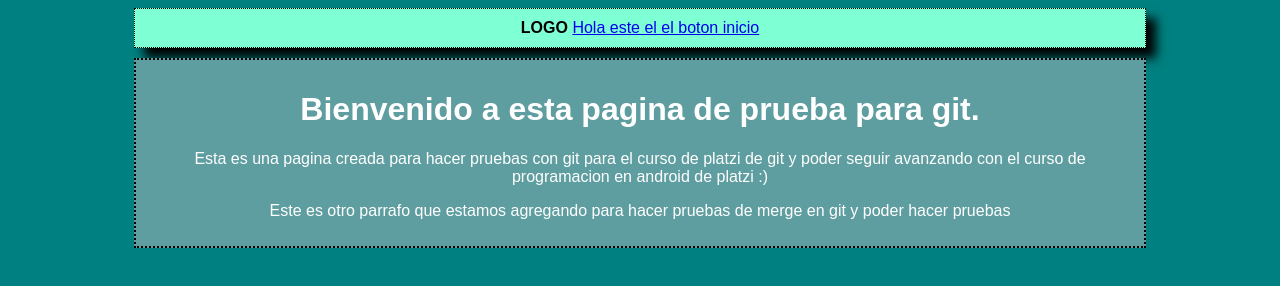
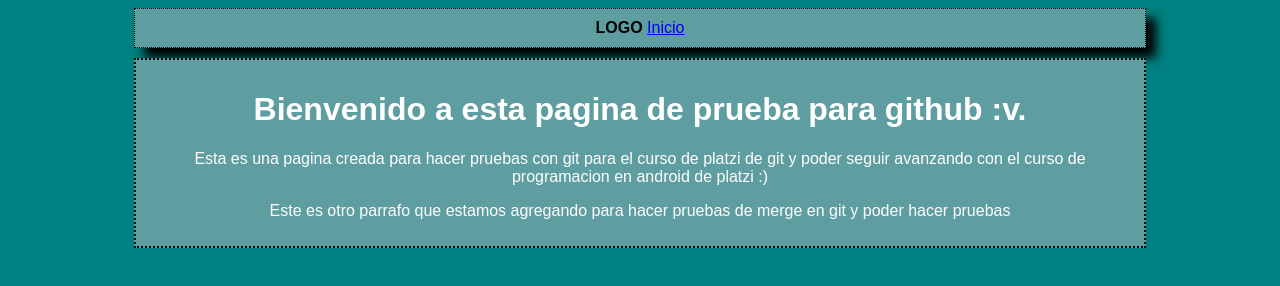
Before and after one commit to AngeloNF/curso-git-platzi, a plain HTML site: page index.html in a window 1280 px wide. Drawn offline with Linux system fonts and the light colour scheme.

Commit message:
Unifique el diseño

```diff
--- a/css/estilos.css
+++ b/css/estilos.css
@@ -12,7 +12,7 @@ body {
 #cabecera {
     padding: 10px;
     border: 1px dotted;
-    background-color: aquamarine;
+    background-color: cadetblue;
     box-shadow: 10px 10px 10px black;
     color: black;
     margin-bottom: 10px;
--- a/index.html
+++ b/index.html
@@ -12,12 +12,12 @@
     <div id="container">
         <div id="cabecera">
             <nav>
-                <span>LOGO</span> <a href="index.html">Hola este el el boton inicio</a>
+                <span>LOGO</span> <a href="index.html">Inicio</a>
             </nav>
         </div>
         <div id="principal">
             <h1>
-                Bienvenido a esta pagina de prueba para git.
+                Bienvenido a esta pagina de prueba para github :v.
             </h1>
             <p>Esta es una pagina creada para hacer pruebas con git para el curso de platzi de git y poder seguir avanzando con el curso de programacion en android de platzi :)</p>
             <p>Este es otro parrafo que estamos agregando para hacer pruebas de merge en git y poder hacer pruebas</p>
```
